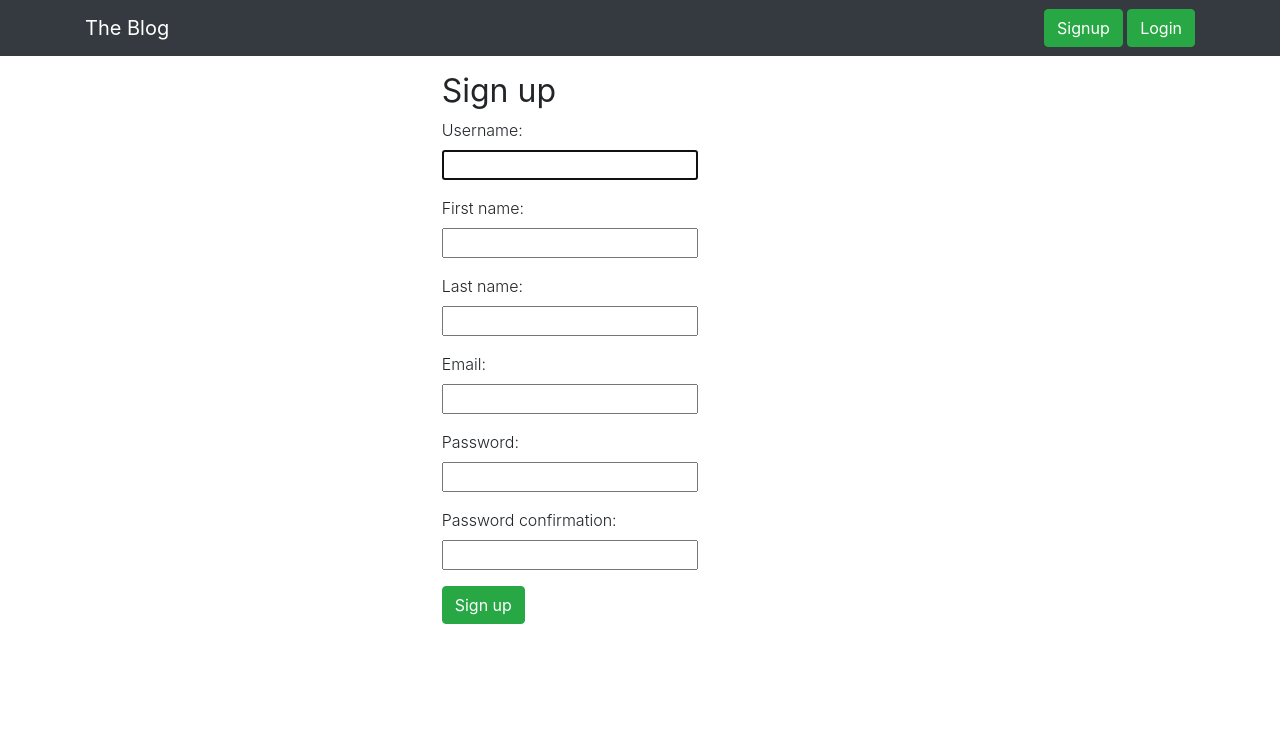
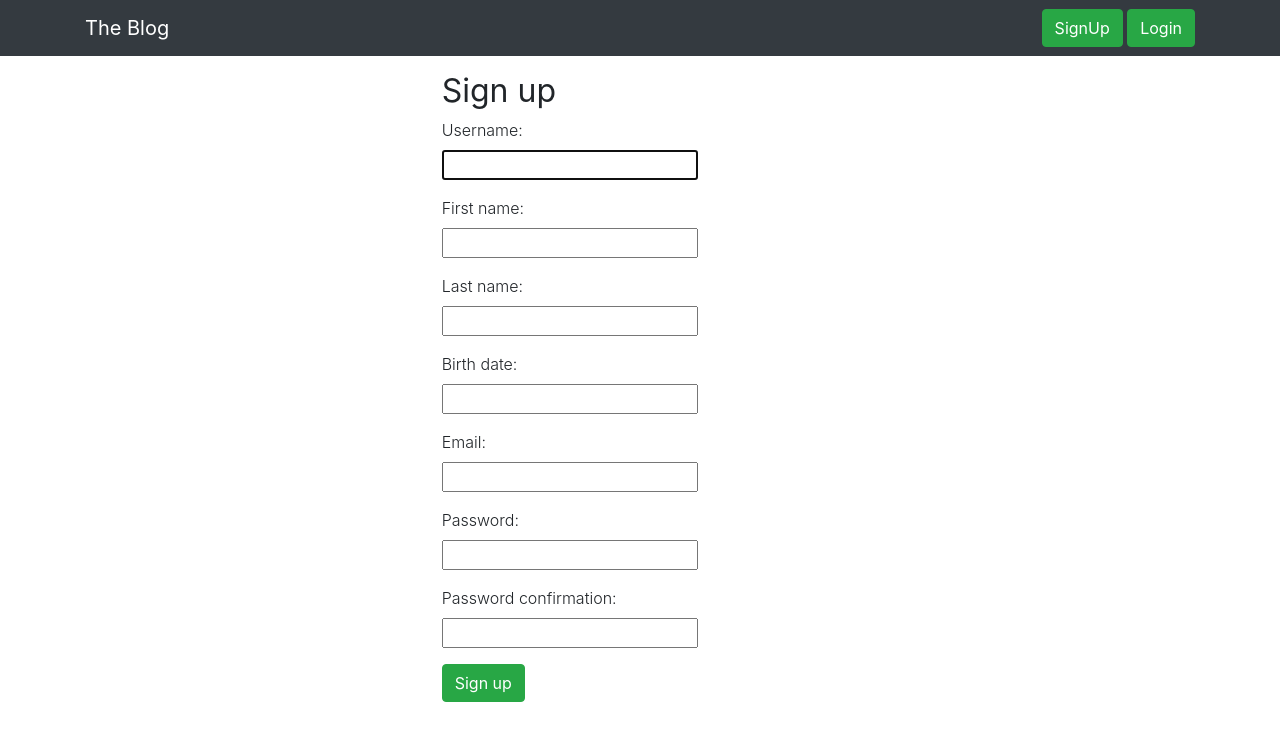
Before and after one commit to rshrc/django-blog-engine, a Django app: page /blog/signup/ in a window 1280 px wide. Shown: the top 741 px of the page. Run offline with Django 3.2, Linux system fonts and the light colour scheme; some libraries are stand-ins or nearby versions.

Commit message:
Custom Profile Model

```diff
--- a/example/blog/forms.py
+++ b/example/blog/forms.py
@@ -1,7 +1,8 @@
 from django import forms
+from django.contrib.auth.forms import UserCreationForm, AuthenticationForm
+from django.contrib.auth.models import User
+
 from .models import Comment
-from django.contrib.auth.forms import UserCreationForm
-from django.contrib.auth.models import User
 
 
 class EmailPostForm(forms.Form):
@@ -21,11 +22,16 @@ class CommentForm(forms.ModelForm):
 class SearchForm(forms.Form):
     query = forms.CharField()
 
+
 class SignUpForm(UserCreationForm):
     first_name = forms.CharField(max_length=30, required=False, help_text='Optional.')
     last_name = forms.CharField(max_length=30, required=False, help_text='Optional.')
     email = forms.EmailField(max_length=254, help_text='Required. Inform a valid email address.')
+    birth_date = forms.DateField(help_text='Required. Format: YYYY-MM-DD')
 
     class Meta:
         model = User
-        fields = ('username', 'first_name', 'last_name', 'email', 'password1', 'password2', )
+        fields = ('username', 'first_name', 'last_name', 'birth_date', 'email', 'password1', 'password2',)
+
+class LoginForm(AuthenticationForm):
+    pass
--- a/example/blog/templates/blog/registration/login.html
+++ b/example/blog/templates/blog/registration/login.html
@@ -37,8 +37,8 @@
             <div class="ml-auto my-2 my-lg-0">
                 <div class="section" id="b-section-navbar-search-form" name="Navbar: search form">
                     <div class="widget BlogSearch" data-version="2" id="BlogSearch1">
-                        <button class="btn btn-success my-2 my-sm-0" type="submit">Signup</button>
-                        <button class="btn btn-success my-2 my-sm-0" type="submit">Login</button>
+                        <a href="{% url "blog:signup" %}" class="btn btn-success my-2 my-sm-0" type="submit">SignUp</a>
+                        <a href="{% url "blog:login" %}" class="btn btn-success my-2 my-sm-0" type="submit">Login</a>
 
                     </div>
                 </div>
--- a/example/blog/templates/blog/registration/signup.html
+++ b/example/blog/templates/blog/registration/signup.html
@@ -37,8 +37,8 @@
             <div class="ml-auto my-2 my-lg-0">
                 <div class="section" id="b-section-navbar-search-form" name="Navbar: search form">
                     <div class="widget BlogSearch" data-version="2" id="BlogSearch1">
-                        <button class="btn btn-success my-2 my-sm-0" type="submit">Signup</button>
-                        <button class="btn btn-success my-2 my-sm-0" type="submit">Login</button>
+                        <a href="{% url "blog:signup" %}" class="btn btn-success my-2 my-sm-0" type="submit">SignUp</a>
+                        <a href="{% url "blog:login" %}" class="btn btn-success my-2 my-sm-0" type="submit">Login</a>
 
                     </div>
                 </div>
--- a/example/blog/templates/uxboot/index.html
+++ b/example/blog/templates/uxboot/index.html
@@ -37,7 +37,8 @@
             <div class="ml-auto my-2 my-lg-0">
                 <div class="section" id="b-section-navbar-search-form" name="Navbar: search form">
                     <div class="widget BlogSearch" data-version="2" id="BlogSearch1">
-                        <button class="btn btn-success my-2 my-sm-0" type="submit">Search</button>
+                        <a href="{% url "blog:signup" %}" class="btn btn-success my-2 my-sm-0" type="submit">SignUp</a>
+                        <a href="{% url "blog:login" %}" class="btn btn-success my-2 my-sm-0" type="submit">Login</a>
 
                     </div>
                 </div>
--- a/example/blog/views.py
+++ b/example/blog/views.py
@@ -1,5 +1,5 @@
 from django.contrib.auth import authenticate
-from django.contrib.auth.forms import UserCreationForm
+from django.contrib.auth.forms import UserCreationForm, AuthenticationForm
 from django.contrib.postgres.search import TrigramSimilarity
 from django.core.mail import send_mail
 from django.core.paginator import Paginator, EmptyPage, PageNotAnInteger
@@ -8,7 +8,7 @@ from django.shortcuts import render, get_object_or_404, redirect
 from django.views.generic import ListView
 from taggit.models import Tag
 
-from .forms import EmailPostForm, CommentForm, SearchForm, SignUpForm
+from .forms import EmailPostForm, CommentForm, SearchForm, SignUpForm, LoginForm
 from .models import Post
 
 
@@ -148,7 +148,11 @@ def signup(request):
     if request.method == 'POST':
         form = SignUpForm(request.POST)
         if form.is_valid():
-            form.save()
+
+            user = form.save()
+            user.refresh_from_db()  # load the profile instance created by the signal
+            user.profile.birth_date = form.cleaned_data.get('birth_date')
+            user.save()
             username = form.cleaned_data.get('username')
             raw_password = form.cleaned_data.get('password1')
             user = authenticate(username=username, password=raw_password)
@@ -161,7 +165,7 @@ def signup(request):
 
 def login(request):
     if request.method == 'POST':
-        form = UserCreationForm(request.POST)
+        form = AuthenticationForm(request.POST)
         if form.is_valid():
             form.save()
             username = form.cleaned_data.get('username')
@@ -170,5 +174,5 @@ def login(request):
             # login(request, user)
             return redirect(to="/blog/")
     else:
-        form = UserCreationForm()
+        form = AuthenticationForm()
     return render(request, 'blog/registration/login.html', {'form': form})
--- a/example/blog_engine/settings.py
+++ b/example/blog_engine/settings.py
@@ -124,3 +124,5 @@ EMAIL_HOST_USER = 'account@gmail.com'
 EMAIL_HOST_PASSWORD = ''
 EMAIL_PORT = 587
 EMAIL_USE_TLS = True
+
+LOGIN_REDIRECT_URL = '/'
```
Also changed, not shown: example/blog/admin.py (+6 -2 lines), example/blog/models.py (+20 -4 lines), example/blog/migrations/0002_profile.py (added).
